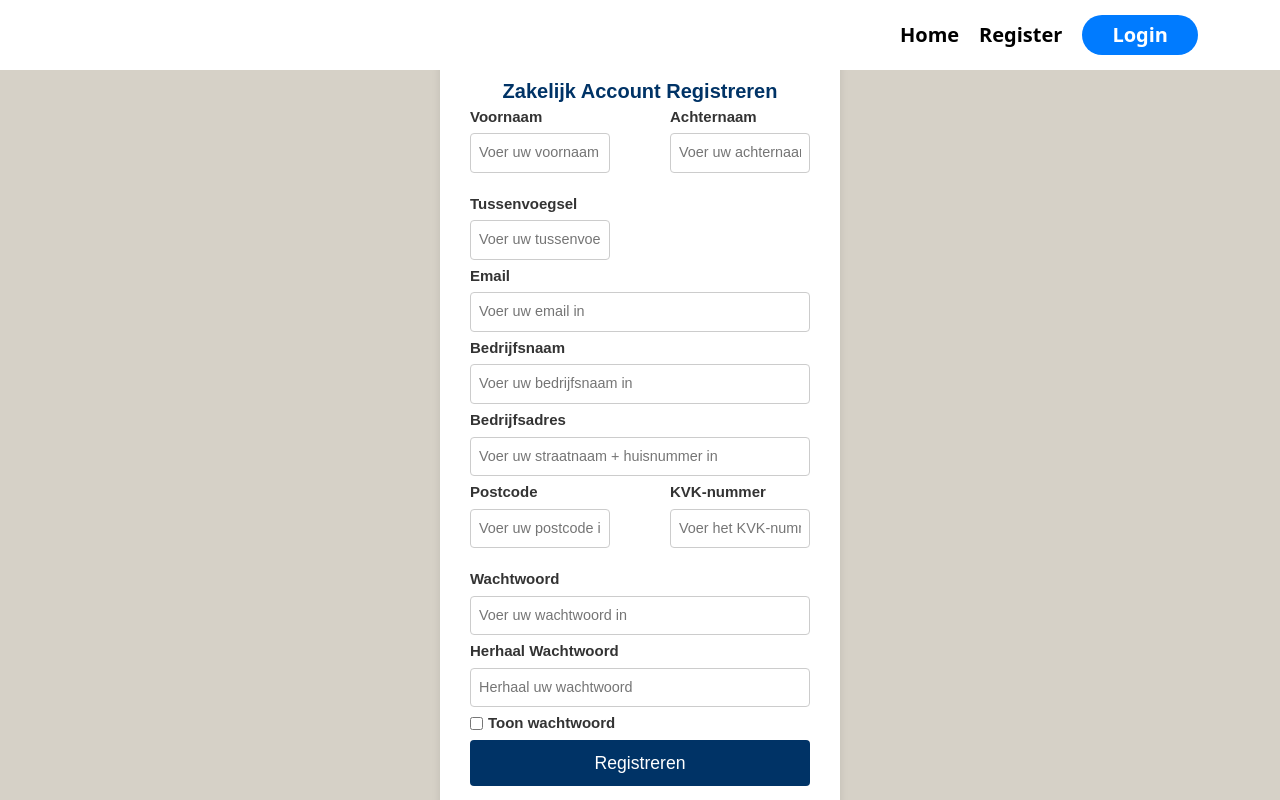
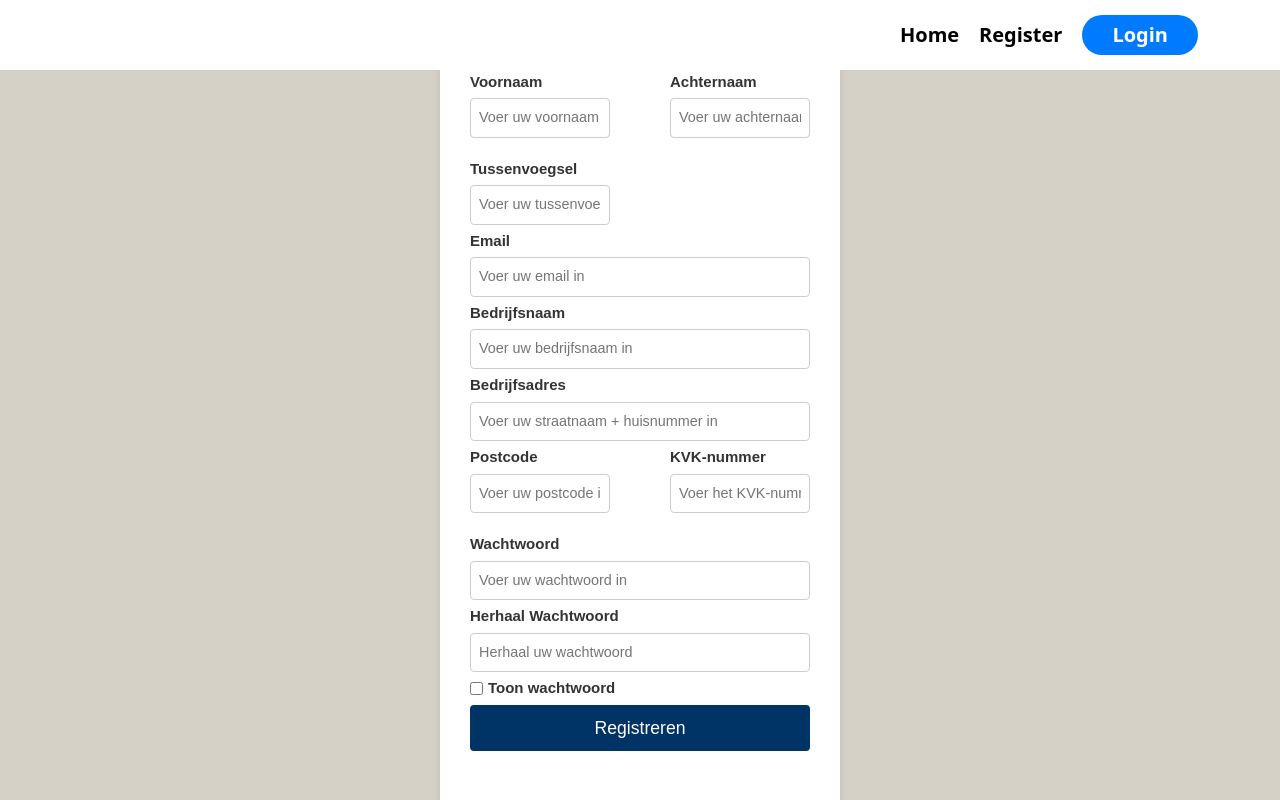
Before and after one commit to DanielMollerSD/WPRProject, a React (Vite) app in the folder frontend/: page /signup-business in a window 1280 px wide. Shown: the top 800 px of the page. Built offline with nearby package versions, Linux system fonts and the light colour scheme.

Commit message:
Frontend: Login/Register vertical scroll fix

```diff
--- a/frontend/src/pages/login/styles.scss
+++ b/frontend/src/pages/login/styles.scss
@@ -15,8 +15,7 @@
         display: flex;
         justify-content: center;
         align-items: center;
-        height: 100vh;
-        width: 100vw;
+        height: calc(100vh - 70px);
     }
 
 
--- a/frontend/src/pages/signup-business/styles.scss
+++ b/frontend/src/pages/signup-business/styles.scss
@@ -23,8 +23,7 @@
         display: flex;
         justify-content: center;
         align-items: center;
-        height: 100vh;
-        width: 100vw;
+        height: calc(100vh - 70px);
     }
 
     .SignUpMain {
--- a/frontend/src/pages/signup-particular/styles.scss
+++ b/frontend/src/pages/signup-particular/styles.scss
@@ -15,8 +15,7 @@ html, body {
     display: flex;
     justify-content: center;
     align-items: center;
-    height: 100vh;
-    width: 100vw;
+    height: calc(100vh - 70px);
 }
 
 .SignUpMain {
--- a/frontend/src/pages/signup-select/styles.scss
+++ b/frontend/src/pages/signup-select/styles.scss
@@ -12,8 +12,7 @@ html, body {
     display: flex;
     justify-content: center;
     align-items: center;
-    height: 100vh;
-    width: 100vw;
+    height: calc(100vh - 70px);
     background-image: url(../../assets/img/icons/backgroundimg/campervan-image.jpg);
     background-repeat: no-repeat;
     background-size: cover;
```
